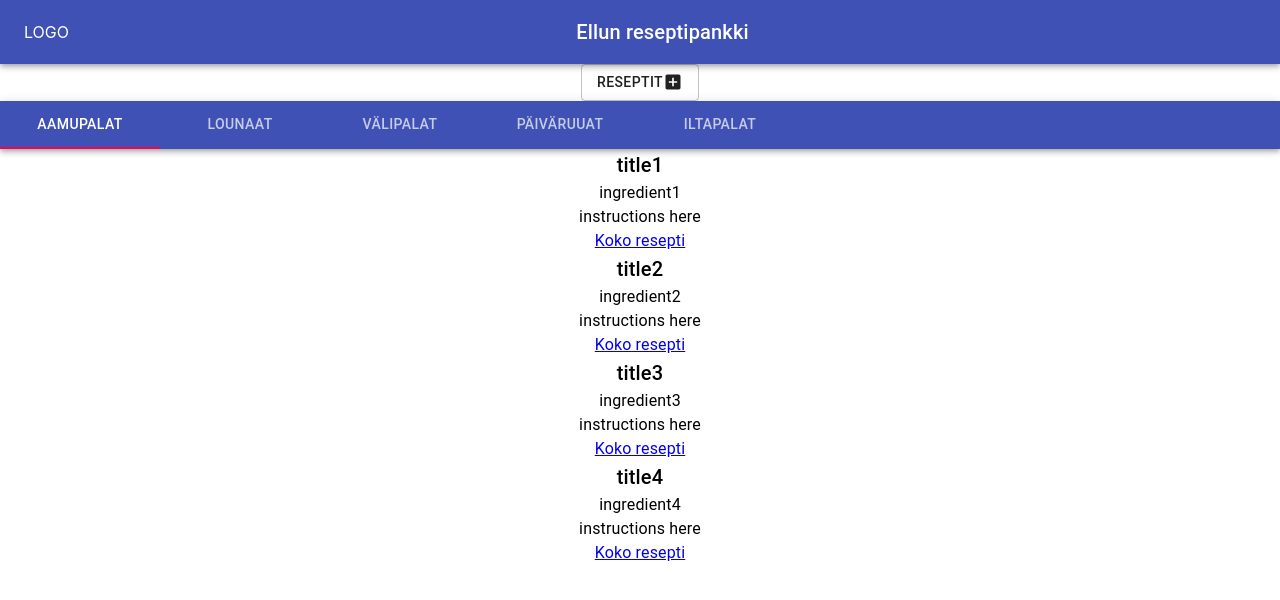
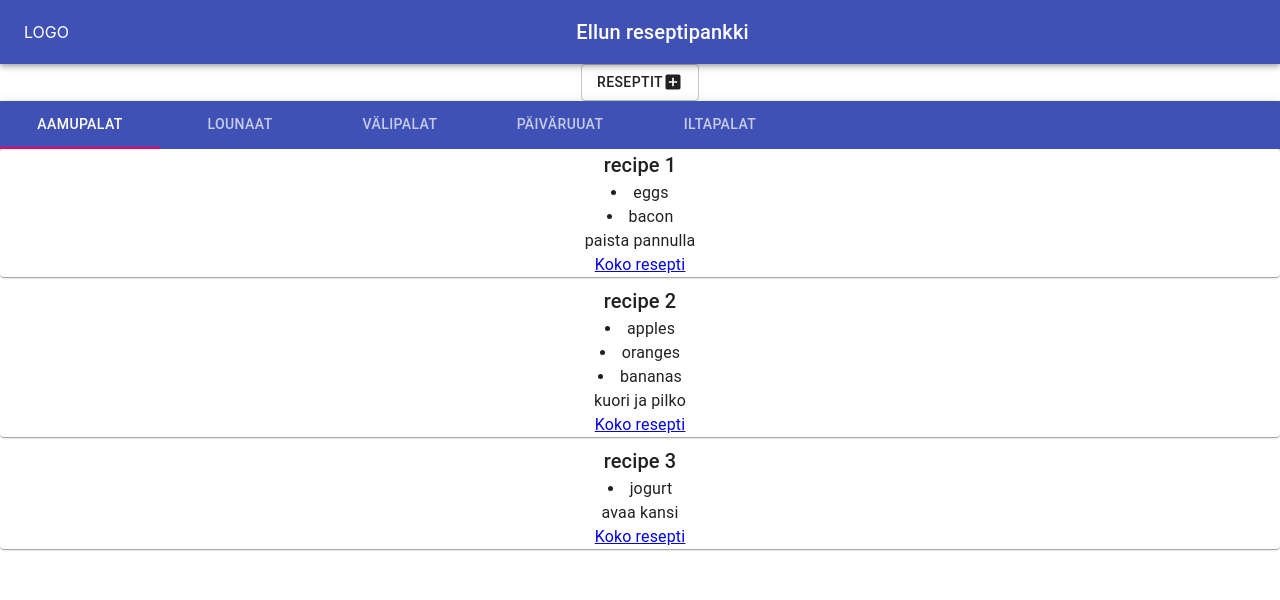
Before and after one commit to ellu-laitinen/reseptit, a React (Create React App) app: page / in a window 1280 px wide. Both pictures are taken after a click on the button "RESEPTIT". Shown: the top 600 px of the page. Built offline with nearby package versions, Linux system fonts and the light colour scheme.

Commit message:
add context

```diff
--- a/src/App.js
+++ b/src/App.js
@@ -3,13 +3,17 @@ import NavBar from "./NavBar/NavBar";
 
 import Recipes from "./Recipes/Recipes";
 
+import BreakfastContextProvider from "./_Contexts/BreakfastContext";
+
 function App() {
   return (
-    <div className="App">
-      <NavBar />
+    <BreakfastContextProvider>
+      <div className="App">
+        <NavBar />
 
-      <Recipes />
-    </div>
+        <Recipes />
+      </div>
+    </BreakfastContextProvider>
   );
 }
 
--- a/src/Recipes/Breakfasts/Breakfasts.js
+++ b/src/Recipes/Breakfasts/Breakfasts.js
@@ -1,20 +1,24 @@
-import React from "react";
+import React, { useContext } from "react";
 import { Link } from "react-router-dom";
-import data from "../../breakfasts.json";
 import RecipeCard from "../Breakfasts/RecipeCard";
+import { Card } from "@material-ui/core";
+import { BreakfastContext } from "../../_Contexts/BreakfastContext";
 
 const Breakfasts = () => {
-  const recipeList = data.map((item) => {
+  const { breakfast } = useContext(BreakfastContext);
+
+  return breakfast.map((item) => {
+    console.log(item.ingredients.map((i) => i));
     return (
       <RecipeCard
-        key={item.id}
         title={item.title}
-        ingredients={item.ingredients}
+        ingredients={item.ingredients.map((i) => (
+          <li>{i}</li>
+        ))}
         instructions={item.instructions}
-      />
+      ></RecipeCard>
     );
   });
-  return <div>{recipeList}</div>;
 };
 
 export default Breakfasts;
--- a/src/Recipes/Breakfasts/RecipeCard.js
+++ b/src/Recipes/Breakfasts/RecipeCard.js
@@ -7,14 +7,16 @@ import "./RecipeCard.scss";
 
 const RecipeCard = ({ title, ingredients, instructions, link }) => {
   return (
-    <Grid container>
+    <Grid container spacing={2} direction="row">
       <Grid item xs={12}>
+        <Card>
           <Typography variant="h6">{title}</Typography>
           <Typography>{ingredients}</Typography>
           <Typography>{instructions}</Typography>
           <Typography component="a" href="#">
             Koko resepti
           </Typography>
+        </Card>
       </Grid>
     </Grid>
   );
--- /dev/null
+++ b/src/_Contexts/BreakfastContext.js
@@ -0,0 +1,32 @@
+import React, { createContext, useState } from "react";
+
+export const BreakfastContext = createContext();
+
+const BreakfastContextProvider = (props) => {
+  const [breakfast, setBreakfast] = useState([
+    {
+      title: "recipe 1",
+      ingredients: ["eggs", "bacon"],
+
+      instructions: "paista pannulla",
+    },
+    {
+      title: "recipe 2",
+      ingredients: ["apples", "oranges", "bananas"],
+      instructions: "kuori ja pilko",
+    },
+    {
+      title: "recipe 3",
+      ingredients: ["jogurt"],
+      instructions: "avaa kansi",
+    },
+  ]);
+
+  return (
+    <BreakfastContext.Provider value={{ breakfast, setBreakfast }}>
+      {props.children}
+    </BreakfastContext.Provider>
+  );
+};
+
+export default BreakfastContextProvider;
```
Also changed, not shown: 1 other file (tests, documents, lock files or other folders). Lines whose indentation alone changed are shown as unchanged.
